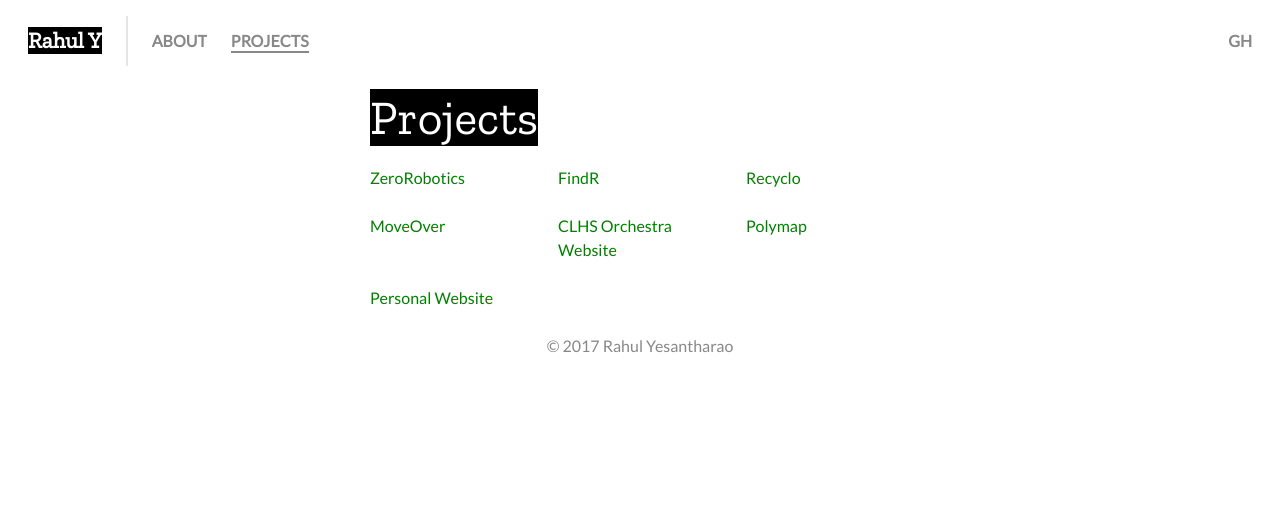
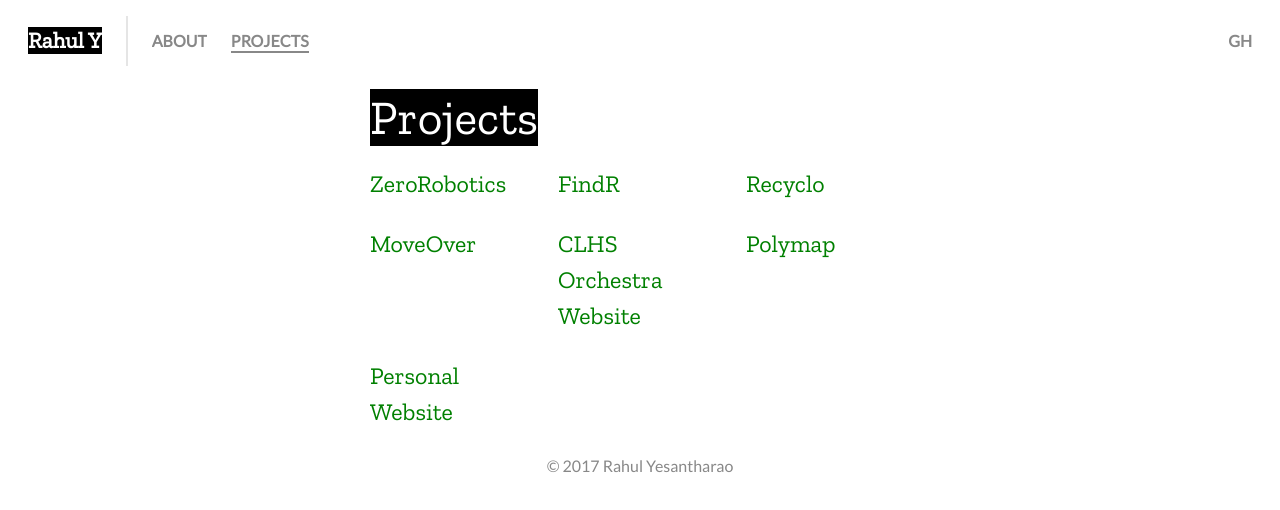
Before and after one commit to rahulyesantharao/personal-website-m2, a React app: page /projects in a window 1280 px wide. Shown: the top 510 px of the page. Built offline with nearby package versions, Linux system fonts and the light colour scheme.

Commit message:
Updated header styling

```diff
--- a/src/sass/base/styles.scss
+++ b/src/sass/base/styles.scss
@@ -45,12 +45,14 @@ a {
 }
 
 // Basic heading styles
-h1 {
-  font-size: $font-size-h1;
-  font-family: 'Zilla Slab', monospace;
-  span {
-    background-color: black;
-    color: white;
+@for $index from 1 through 2 {
+  h#{$index}{
+    font-size: nth($font-size-h, $index);
+    font-family: 'Zilla Slab', monospace;
+    span {
+      background-color: black;
+      color: white;
+    }
   }
 }
 
--- a/src/sass/base/variables.scss
+++ b/src/sass/base/variables.scss
@@ -26,7 +26,7 @@ $font-weight-bold: 700;
 
 $line-height-primary: 1.5;
 
-$font-size-h1: 3rem;
+$font-size-h: 3rem, 1.5rem;
 
 // Responsive Breakpoints
 $screen-gap: 24px;
--- a/src/sass/components/home.scss
+++ b/src/sass/components/home.scss
@@ -11,8 +11,8 @@
   .banner {
     max-width: 100%;
     text-align: right;
-    color: white;
-    font-family: 'Zilla Slab', monospace;
+    // color: white;
+    // font-family: 'Zilla Slab', monospace;
     padding-right: $screen-gap;
     position: absolute;
     right: 0;
@@ -44,9 +44,9 @@
         font-size: 3rem;
         line-height: 4rem;
       }
-      span {
-        background-color: black;
-      }
+      // span {
+      //   background-color: black;
+      // }
     }
   }
 }
```
